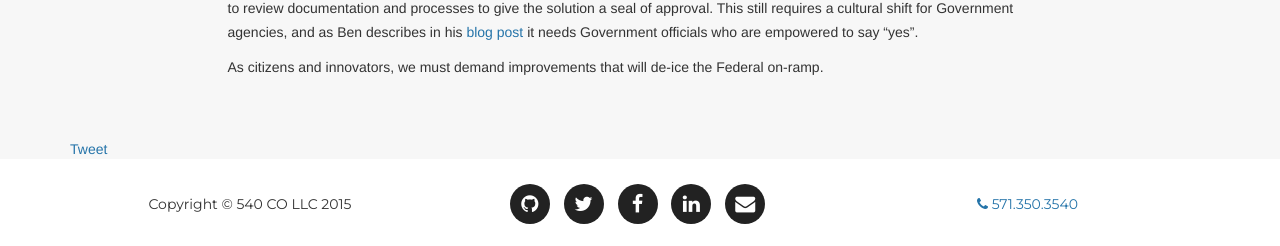
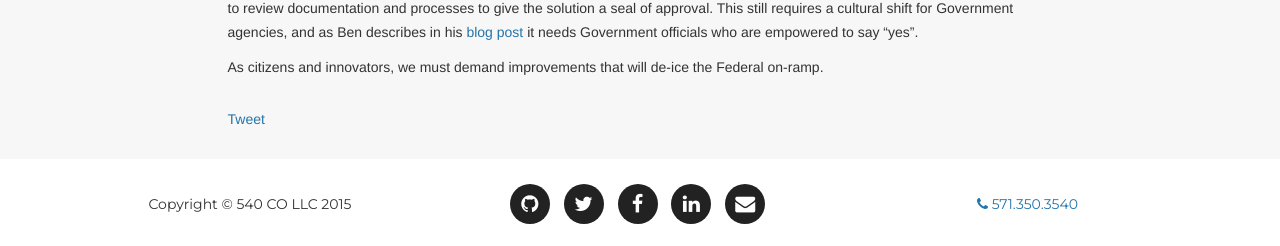
Before and after one commit to 540co/540co.github.io, a Jekyll site: the page built from _posts/2015-04-20-icy-fedramp-to-the-silicon-beltway.md, in a window 1280 px wide and 900 px high, scrolled down 858 px. Shown: the part 651-897 px from the top of the window. Built offline with Jekyll 4.4.1, drawn with Linux system fonts in a browser that asks for light colours; some web fonts are replaced; comment, search, counter and statistics services are not loaded.

Commit message:
update width of comment section

```diff
--- a/_layouts/default-post.html
+++ b/_layouts/default-post.html
@@ -75,12 +75,12 @@
                <div class="page-content bg-light-gray">
                     <div class="wrapper">
                     {{ content }}
+                    {% include twitter.html %}
+                    {% include comments.html %}
                     </div>
                 </div>
           </div>
       </div>
-        {% include twitter.html %}
-        {% include comments.html %}
    </div>
 
       {% include footer.html %}
```
